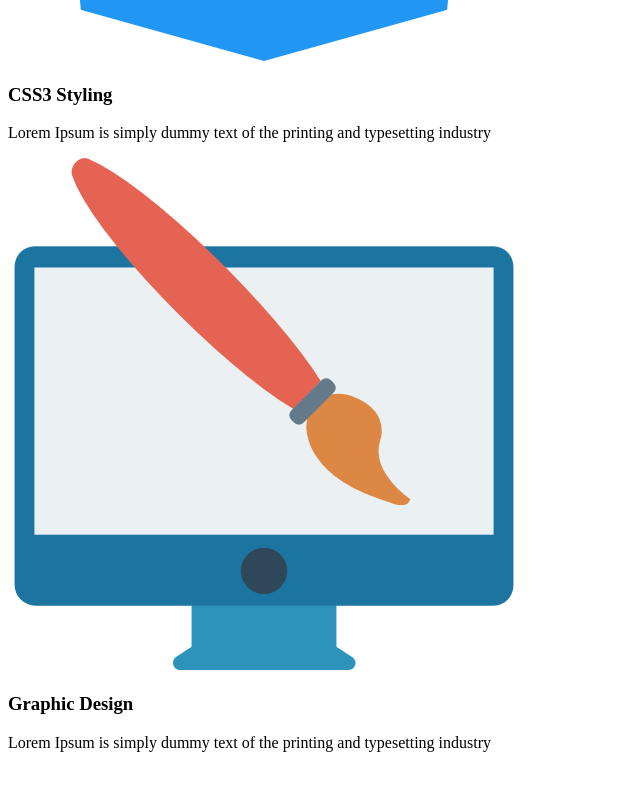
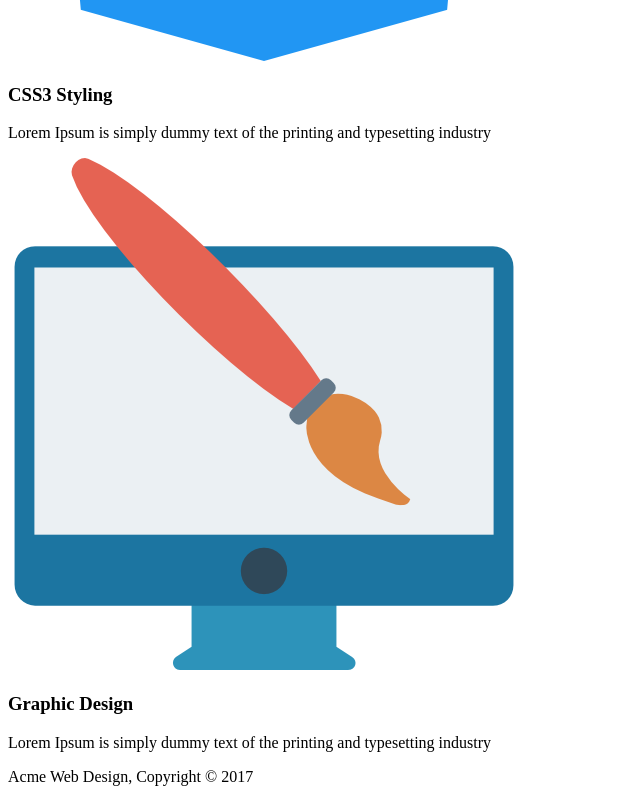
Before and after one commit to mametur/acme-web-design, a plain HTML site: page index.html in a window 1280 px wide. Shown: the part 1432-2234 px from the top of the page, without its empty margins (0-640 px from the left). Before the commit the page ends 2200 px from the top, so only its background shows below. Drawn offline with Linux system fonts and the light colour scheme.

Commit message:
add footer semantic element

```diff
--- a/index.html
+++ b/index.html
@@ -78,6 +78,10 @@
 
   </section>
 
+  <footer>
+    <p>Acme Web Design, Copyright &copy; 2017</p>
+  </footer>
+
 
 
 </body>
```
